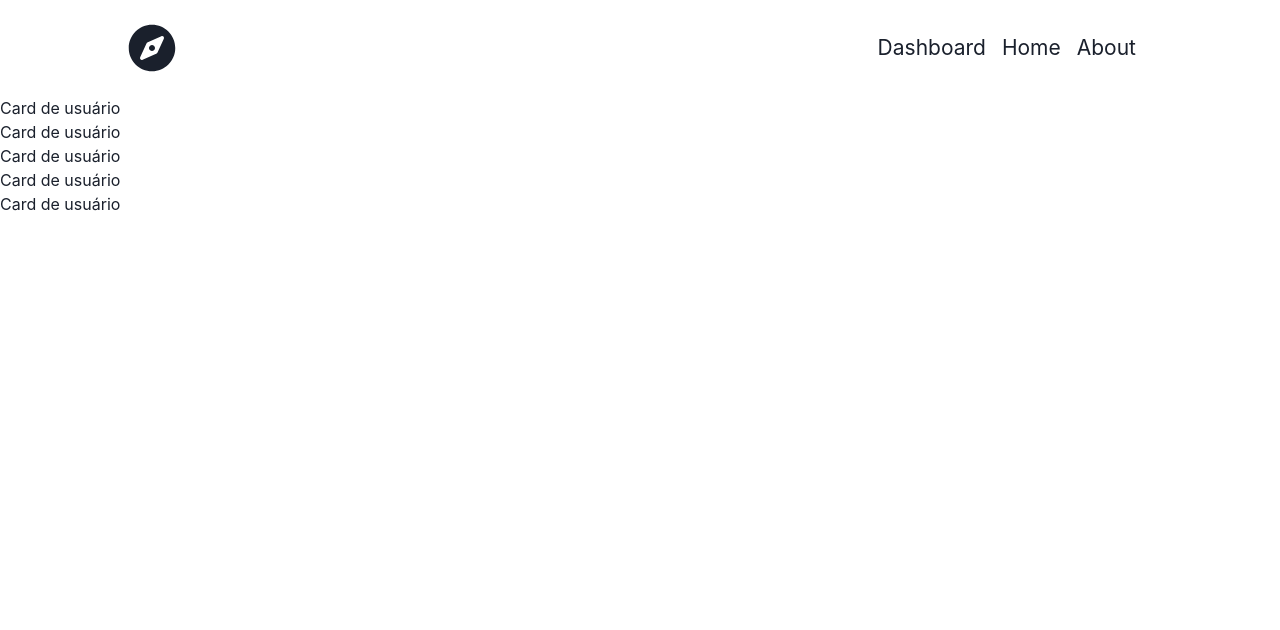
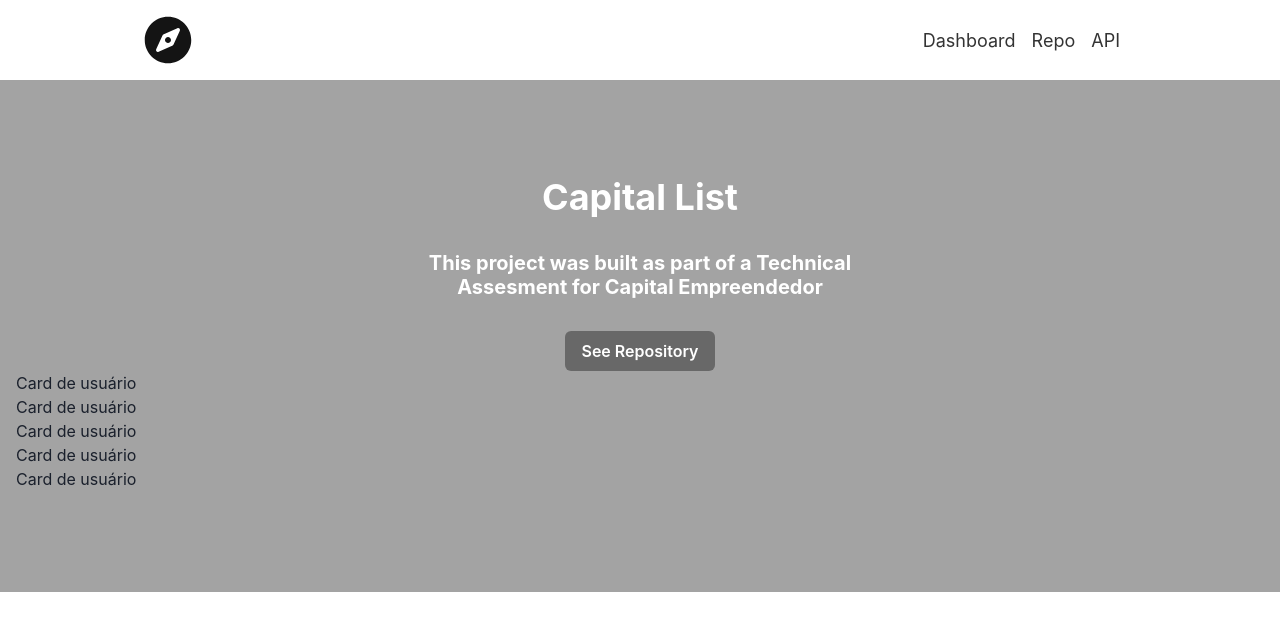
Before and after one commit to gabriel-de-azevedo/capital-empreendedor-test-frontend, a React (Create React App) app: page / in a window 1280 px wide. Shown: the top 630 px of the page. Built offline with nearby package versions, Linux system fonts and the light colour scheme.

Commit message:
feat: add DashboardContainer

```diff
--- a/public/index.html
+++ b/public/index.html
@@ -2,7 +2,10 @@
 <html lang="en">
   <head>
     <meta charset="utf-8" />
-    <link rel="icon" href="%PUBLIC_URL%/favicon.ico" />
+    <link
+      rel="icon"
+      href="https://upload.wikimedia.org/wikipedia/commons/thumb/2/2a/Font_Awesome_5_solid_compass.svg/1200px-Font_Awesome_5_solid_compass.svg.png"
+    />
     <meta name="viewport" content="width=device-width, initial-scale=1" />
     <meta name="theme-color" content="#000000" />
     <meta
@@ -24,7 +27,7 @@
       work correctly both with client-side routing and a non-root public URL.
       Learn how to configure a non-root public URL by running `npm run build`.
     -->
-    <title>React App</title>
+    <title>Capital List</title>
   </head>
   <body>
     <noscript>You need to enable JavaScript to run this app.</noscript>
--- a/src/Components/DashboardContainer/index.js
+++ b/src/Components/DashboardContainer/index.js
@@ -1,3 +1,36 @@
+import { Button, Center, Container, Heading, Stack } from '@chakra-ui/react';
+
 export const DashboardContainer = ({ children }) => {
-  return <div>{children}</div>;
+  return (
+    <Center>
+      <Container
+        minH="1024px"
+        maxW="100vw"
+        background="linear-gradient(180deg, #A3A3A3 50%, white 50%)"
+      >
+        <Center>
+          <Stack>
+            <Heading as="h3" pt={24} color="white" textAlign="center">
+              Capital List
+            </Heading>
+            <Heading
+              as="h4"
+              p={6}
+              size="md"
+              color="white"
+              textAlign="center"
+              maxW="520px"
+            >
+              This project was built as part of a Technical Assesment for
+              Capital Empreendedor
+            </Heading>
+            <Button maxW="240px" colorScheme="blackAlpha" alignSelf="center">
+              See Repository
+            </Button>
+          </Stack>
+        </Center>
+        {children}
+      </Container>
+    </Center>
+  );
 };
--- a/src/Components/Header/index.js
+++ b/src/Components/Header/index.js
@@ -5,17 +5,36 @@ import { Flex, Center, Icon, Link } from '@chakra-ui/react';
 export const Header = () => {
   return (
     <Center>
-      <Flex m={6} width="90%" maxW="1024px" justify="space-between">
-        <Icon as={FaCompass} w={12} h={12} />
+      <Flex p={4} width="90%" maxW="1024px" justify="space-between">
+        <Icon color="blackAlpha.900" as={FaCompass} w={12} h={12} />
         <Center>
-          <Link as={RouterLink} to="/" fontSize={21} pl={4}>
+          <Link
+            color="blackAlpha.800"
+            as={RouterLink}
+            to="/"
+            fontSize={18}
+            pl={4}
+          >
             Dashboard
           </Link>
-          <Link fontSize={21} pl={4}>
-            Home
+          <Link
+            href="https://github.com/gabriel-de-azevedo/capital-empreendedor-test-frontend"
+            isExternal
+            color="blackAlpha.800"
+            fontSize={18}
+            pl={4}
+          >
+            Repo
           </Link>
-          <Link fontSize={21} pl={4} pr={4}>
-            About
+          <Link
+            href="https://github.com/gabriel-de-azevedo/capital-empreendedor-test-backend"
+            isExternal
+            color="blackAlpha.800"
+            fontSize={18}
+            pl={4}
+            pr={4}
+          >
+            API
           </Link>
         </Center>
       </Flex>
```
